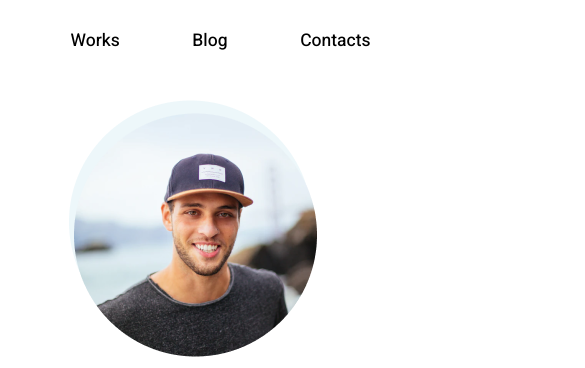
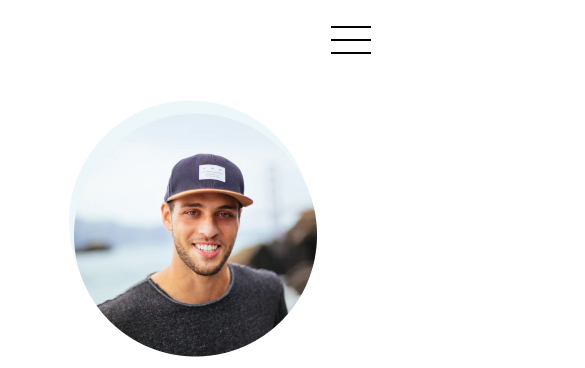
Before and after one commit to Krit2124/Practice, a plain HTML site: page Index.html in a window 390 px wide. Shown: the top 368 px of the page, 585 px wide, since content can reach past the window. Drawn offline with Linux system fonts and the light colour scheme.

Commit message:
burger menu

```diff
--- a/Index.html
+++ b/Index.html
@@ -11,7 +11,7 @@
     <main>
         <div class="container">
             <header>
-                <ul>
+                <ul class="menu">
                     <li>
                         <a href="#">Works</a>
                     </li>
@@ -22,6 +22,11 @@
                         <a href="#">Contacts</a>
                     </li>
                 </ul>
+                <button class="burger" onclick="toggleMenu()">
+                    <span class="line line-1"></span>
+                    <span class="line line-2"></span>
+                    <span class="line line-3"></span>
+                </button>
             </header>
         </div>
 
@@ -144,5 +149,6 @@
         </nav>
         <p>Copyright ©2020 All rights reserved </p>
     </footer>
+    <script src="js/script.js"></script>
 </body>
 </html>
--- a/css/style.css
+++ b/css/style.css
@@ -16,6 +16,10 @@
     --border-gray: #e0e0e0;
 }
 
+body, html {
+    overflow-x: hidden;
+}
+
 * {
     font-family: 'Heebo', sans-serif;
     box-sizing: border-box;
@@ -23,11 +27,14 @@
     padding: 0;
 }
 
-h1,h2,h3,h4 {
+h1,
+h2,
+h3,
+h4 {
     color: var(--main-color);
 }
 
-button {
+.content button {
     width: 200px;
     height: 50px;
     background: var(--primary-color);
@@ -303,3 +310,58 @@ footer nav ul {
         font-size: 14px;
     }
 }
+
+button.burger {
+    border: none;
+    width: 40px;
+    height: 28px;
+    background: white;
+    display: none;
+    flex-direction: column;
+    justify-content: space-between;
+    align-items: center;
+}
+
+button.burger .line {
+    display: block;
+    width: 100%;
+    height: 2px;
+    background-color: black;
+    transition: 0.3s;
+}
+
+button.burger.open .line.line-2 {
+    width: 0px;
+}
+
+button.burger.open .line.line-1 {
+    transform: rotateZ(45deg) translateX(45%);
+}
+
+button.burger.open .line.line-3 {
+    transform: rotateZ(-45deg) translateX(45%);
+}
+
+@media screen and (max-width: 576px) {
+    header ul {
+        top: 100px;
+        position: absolute;
+        flex-direction: column;
+        align-items: flex-end;
+        width: 100px;
+        height: 200px;
+        background: white;
+        z-index: 2;
+        padding: 20px 10px;
+        right: -100%;
+        transition: 0.3s;
+    }
+
+    header ul.menu.open {
+        right: 0px;
+    }
+
+    button.burger {
+        display: flex;
+    }
+}
--- /dev/null
+++ b/js/script.js
@@ -0,0 +1,7 @@
+const burger = document.querySelector('.burger')
+const menu = document.querySelector('.menu');
+
+function toggleMenu() {
+    burger.classList.toggle('open')
+    menu.classList.toggle('open')
+}
```
